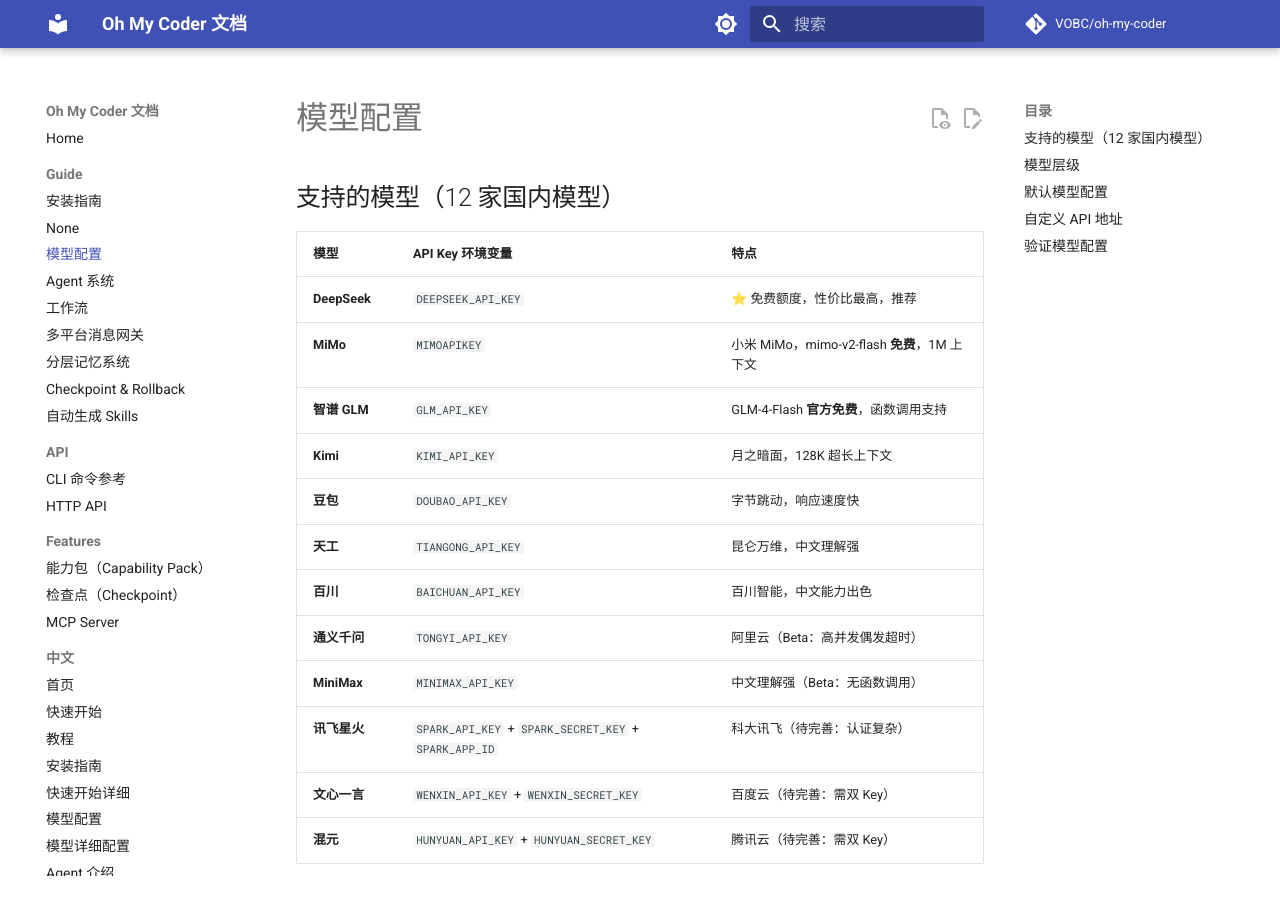
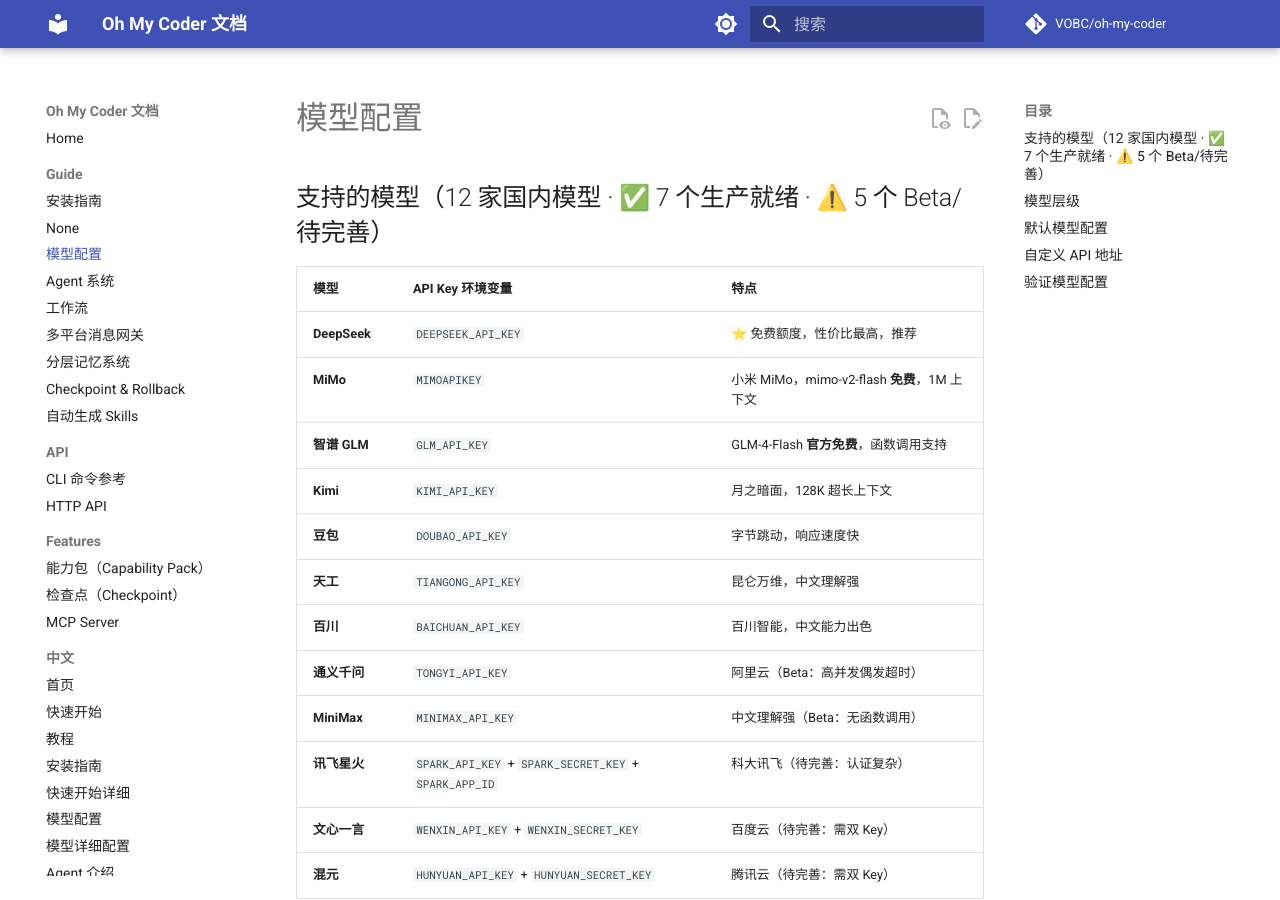
Before and after one commit to VOBC/oh-my-coder, an MkDocs documentation site: the page built from docs/guide/models.md, in a window 1280 px wide and 900 px high. Built offline with MkDocs 1.6.1 and Material for MkDocs 9.7.7, drawn with Linux system fonts in a browser that asks for light colours; comment, search, counter and statistics services are not loaded.

Commit message:
docs: 统一所有模型状态描述（7✅生产就绪 + 5⚠️Beta/待完善）
- README.md: model list 命令注释加状态说明
- docs/guide/models.md & docs/zh/guide/models.md: 标题加状态标签
- wiki/FAQ.md & wiki/home.md: FAQ 说明加状态标签
- demo_video_generator.py: 字幕和脚本描述加状态
- CHANGELOG.md: 多模型支持条目加状态

```diff
--- a/demo_video_generator.py
+++ b/demo_video_generator.py
@@ -195,7 +195,7 @@
     # 副标题淡入
     if progress > 0.4:
         pass  # alpha controls subtitle fade, computed inline
-        sub1 = "🤖 31 个专业 Agent  ·  12 家国产大模型  ·  GLM-4.7 完全免费"
+        sub1 = "🤖 31 个专业 Agent  ·  12 家国产大模型（7✅生产就绪+5⚠️）·  GLM-4.7 完全免费"
         sub2 = "🌐 多 Agent 协作  ·  本地运行  ·  完全开源"
         draw.text((W // 2, H // 2 + 80), sub1, font=FONT_M, fill=DIM_TEXT, anchor="mm")
         draw.text(
@@ -478,7 +478,7 @@
         (f"{WHITE_TXT}", "=" * 50),
         (f"{DIM_TEXT}", ""),
         (f"{CYAN_TXT}", "📝 ModelRouter 核心功能:"),
-        (f"{WHITE_TXT}", "  1. 支持 12 家国产大模型"),
+        (f"{WHITE_TXT}", "  1. 支持 12 家国产大模型（7✅生产就绪+5⚠️Beta）"),
         (f"{WHITE_TXT}", "  2. 智能路由选择最优模型"),
         (f"{WHITE_TXT}", "  3. 成本控制与用量统计"),
         (f"{DIM_TEXT}", ""),
--- a/docs/guide/models.md
+++ b/docs/guide/models.md
@@ -1,6 +1,6 @@
 # 模型配置
 
-## 支持的模型（12 家国内模型）
+## 支持的模型（12 家国内模型 · ✅ 7 个生产就绪 · ⚠️ 5 个 Beta/待完善）
 
 | 模型 | API Key 环境变量 | 特点 |
 |------|-----------------|------|
--- a/docs/zh/guide/models.md
+++ b/docs/zh/guide/models.md
@@ -1,6 +1,6 @@
 # 模型配置
 
-## 支持的模型（12 家国内模型）
+## 支持的模型（12 家国内模型 · ✅ 7 个生产就绪 · ⚠️ 5 个 Beta/待完善）
 
 | 模型 | API Key 环境变量 | 特点 |
 |------|-----------------|------|
```
Also changed, not shown: CHANGELOG.md (+1 -1 lines), README.md (+1 -1 lines), wiki/FAQ.md (+1 -1 lines), wiki/home.md (+1 -1 lines).
